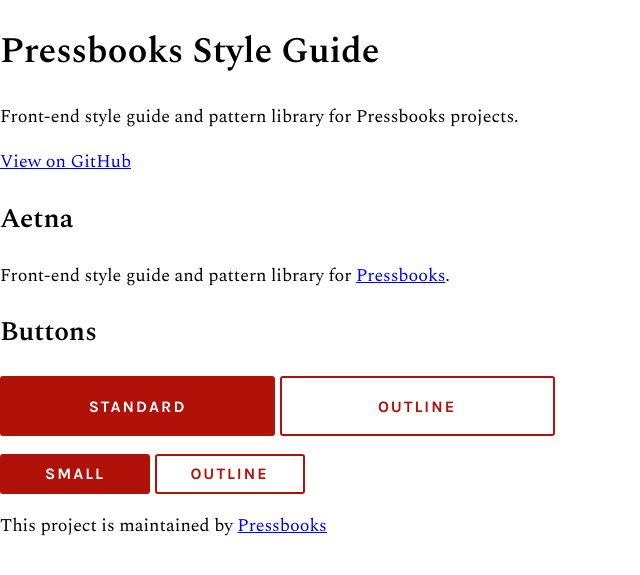
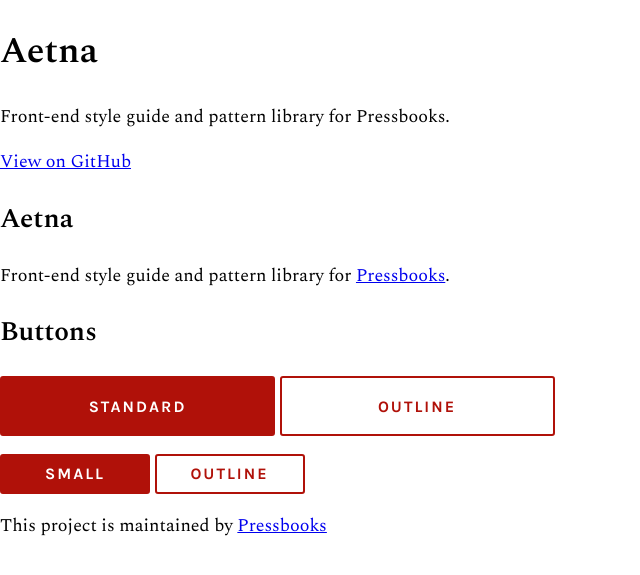
Before and after one commit to pressbooks/aetna, a Jekyll site: the page built from README.md, in a window 1280 px wide. Shown: the top 575 px of the page, without its empty margins (0-640 px from the left). Built offline with Jekyll 4.4.1, drawn with Linux system fonts in a browser that asks for light colours; our own code applies the rules of GitHub Pages for plain Markdown files; a script that is not in the unit is left out.

Commit message:
Update config.

```diff
--- a/_config.yml
+++ b/_config.yml
@@ -1,4 +1,4 @@
 theme: jekyll-theme-minimal
-title: Pressbooks Style Guide
-description: Front-end style guide and pattern library for Pressbooks projects.
+title: Aetna
+description: Front-end style guide and pattern library for Pressbooks.
 show_downloads: false
```
